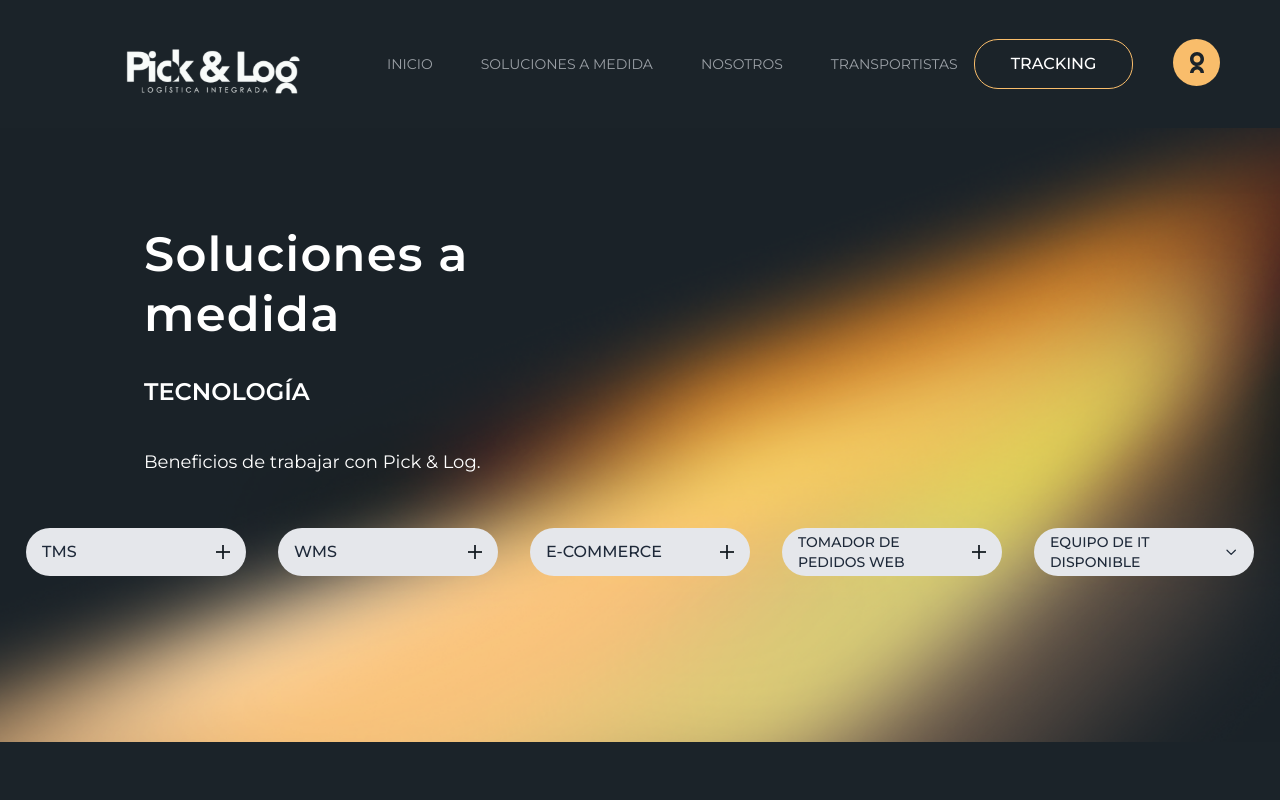
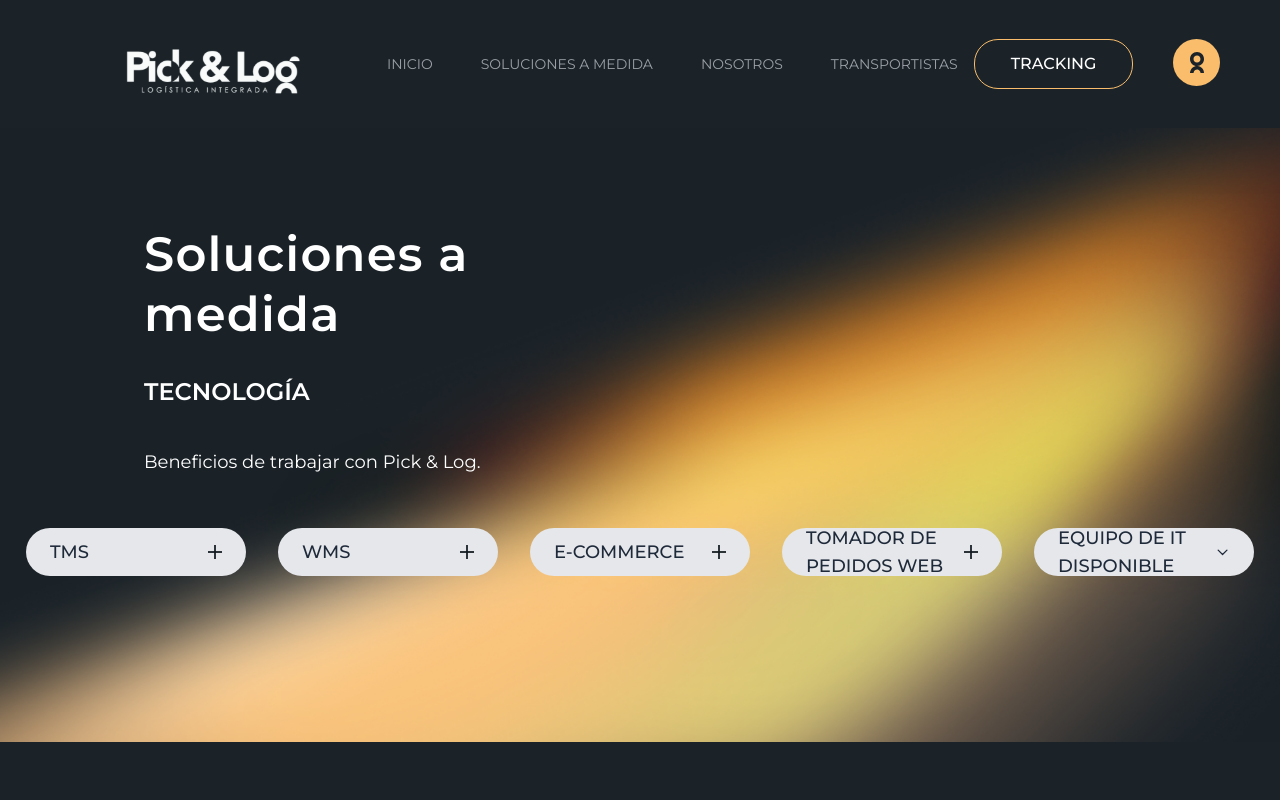
Before and after one commit to gabrieltoloza/picklogweb, a Nuxt app: page /soluciones in a window 1280 px wide. Shown: the top 800 px of the page. Built offline with nearby package versions, Linux system fonts and the light colour scheme.

Commit message:
4to ajuste de Soluciones

```diff
--- a/app/components/Soluciones/DropdownSolutions.vue
+++ b/app/components/Soluciones/DropdownSolutions.vue
@@ -1,39 +1,48 @@
 <template>
     <div class="w-full bg-transparent text-white flex flex-wrap justify-center items-start gap-6 sm:gap-8 pb-40">
 
-
         <!-- Botón 1 -->
         <div class="dropdown dropdown-hover relative">
-            <div tabindex="0" role="button" class="w-[180px] sm:w-[220px] h-[48px] rounded-[36px] py-4 px-4 flex items-center justify-between
-               bg-gray-200 text-gray-800 hover:bg-[#F9BD6B] hover:text-gray-800 transition-all duration-300">
-                <span class="font-medium text-sm sm:text-base">TMS</span>
+            <div tabindex="0" role="button"
+                class="w-[180px] sm:w-[220px] 2xl:w-[320px]
+                       h-[48px] 2xl:h-[72px]
+                       rounded-[36px] py-4 px-4 xl:py-5 xl:px-6 flex items-center justify-between
+                       bg-gray-200 text-gray-800 hover:bg-[#F9BD6B] hover:text-gray-800 transition-all duration-300">
+                <span class="font-medium text-sm sm:text-base xl:text-lg 2xl:text-xl">TMS</span>
                 <svg width="14" height="14" viewBox="0 0 16 16" fill="none" xmlns="http://www.w3.org/2000/svg">
                     <path d="M0 8H16" stroke="#121A1F" stroke-width="2" />
                     <path d="M8 16L8 0" stroke="#121A1F" stroke-width="2" />
                 </svg>
             </div>
-            <ul tabindex="0" class="dropdown-button dropdown-content menu absolute left-0 top-full bg-transparent rounded-[14px] z-10
-               w-[180px] sm:w-[220px] p-2 mt-3 shadow-lg border border-gray-400">
-                <p class="text-white text-sm sm:text-base p-4 sm:p-5">
+            <ul tabindex="0"
+                class="dropdown-button dropdown-content menu absolute left-0 top-full bg-transparent rounded-[14px] z-10
+                       w-[180px] sm:w-[220px] 2xl:w-[320px]
+                       p-2 sm:p-3 md:p-4 xl:p-6 2xl:p-7 mt-3 shadow-lg border border-gray-400">
+                <p class="text-white text-sm sm:text-base xl:text-lg 2xl:text-xl p-4 sm:p-5 xl:p-6 2xl:p-7">
                     Dashboard para monitorear el estado de los pedidos en tiempo real.
                 </p>
             </ul>
         </div>
 
-
+        <!-- Repite lo mismo para los demás botones -->
         <!-- Botón 2 -->
         <div class="dropdown dropdown-hover">
-            <div tabindex="0" role="button" class="w-[180px] sm:w-[220px] h-[48px] rounded-[36px] py-4 px-4 flex items-center justify-between
-               bg-gray-200 text-gray-800 hover:bg-[#F9BD6B] hover:text-gray-800 transition-all duration-300">
-                <span class="font-medium text-sm sm:text-base">WMS</span>
+            <div tabindex="0" role="button"
+                class="w-[180px] sm:w-[220px] 2xl:w-[320px]
+                       h-[48px] 2xl:h-[72px]
+                       rounded-[36px] py-4 px-4 xl:py-5 xl:px-6 flex items-center justify-between
+                       bg-gray-200 text-gray-800 hover:bg-[#F9BD6B] hover:text-gray-800 transition-all duration-300">
+                <span class="font-medium text-sm sm:text-base xl:text-lg 2xl:text-xl">WMS</span>
                 <svg width="14" height="14" viewBox="0 0 16 16" fill="none" xmlns="http://www.w3.org/2000/svg">
                     <path d="M0 8H16" stroke="#121A1F" stroke-width="2" />
                     <path d="M8 16L8 0" stroke="#121A1F" stroke-width="2" />
                 </svg>
             </div>
-            <ul tabindex="0" class="dropdown-button dropdown-content menu absolute left-0 top-full bg-transparent rounded-[14px] z-10
-               w-[180px] sm:w-[220px] p-2 mt-3 shadow-lg border border-gray-400">
-                <p class="text-white text-sm sm:text-base p-4 sm:p-5">
+            <ul tabindex="0"
+                class="dropdown-button dropdown-content menu absolute left-0 top-full bg-transparent rounded-[14px] z-10
+                       w-[180px] sm:w-[220px] 2xl:w-[320px]
+                       p-2 sm:p-3 md:p-4 xl:p-6 2xl:p-7 mt-3 shadow-lg border border-gray-400">
+                <p class="text-white text-sm sm:text-base xl:text-lg 2xl:text-xl p-4 sm:p-5 xl:p-6 2xl:p-7">
                     Trazabilidad en línea las 24 horas, los 365 días del año.
                     Seguimiento de inventario en tiempo real para reponer a tiempo y evitar quiebres de stock.
                 </p>
@@ -42,17 +51,22 @@
 
         <!-- Botón 3 -->
         <div class="dropdown dropdown-hover">
-            <div tabindex="0" role="button" class="w-[180px] sm:w-[220px] h-[48px] rounded-[36px] py-4 px-4 flex items-center justify-between
-               bg-gray-200 text-gray-800 hover:bg-[#F9BD6B] hover:text-gray-800 transition-all duration-300">
-                <span class="font-medium text-sm sm:text-base">E-COMMERCE</span>
+            <div tabindex="0" role="button"
+                class="w-[180px] sm:w-[220px] 2xl:w-[320px]
+                       h-[48px] 2xl:h-[72px]
+                       rounded-[36px] py-4 px-4 xl:py-5 xl:px-6 flex items-center justify-between
+                       bg-gray-200 text-gray-800 hover:bg-[#F9BD6B] hover:text-gray-800 transition-all duration-300">
+                <span class="font-medium text-sm sm:text-base xl:text-lg 2xl:text-xl">E-COMMERCE</span>
                 <svg width="14" height="14" viewBox="0 0 16 16" fill="none" xmlns="http://www.w3.org/2000/svg">
                     <path d="M0 8H16" stroke="#121A1F" stroke-width="2" />
                     <path d="M8 16L8 0" stroke="#121A1F" stroke-width="2" />
                 </svg>
             </div>
-            <ul tabindex="0" class="dropdown-button dropdown-content menu absolute left-0 top-full bg-transparent rounded-[14px] z-10
-               w-[180px] sm:w-[220px] p-2 mt-3 shadow-lg border border-gray-400">
-                <p class="text-white text-sm sm:text-base p-4 sm:p-5">
+            <ul tabindex="0"
+                class="dropdown-button dropdown-content menu absolute left-0 top-full bg-transparent rounded-[14px] z-10
+                       w-[180px] sm:w-[220px] 2xl:w-[320px]
+                       p-2 sm:p-3 md:p-4 xl:p-6 2xl:p-7 mt-3 shadow-lg border border-gray-400">
+                <p class="text-white text-sm sm:text-base xl:text-lg 2xl:text-xl p-4 sm:p-5 xl:p-6 2xl:p-7">
                     Integración a medida con tu e-commerce y/o marketplace para gestionar tus ventas.
                 </p>
             </ul>
@@ -60,17 +74,22 @@
 
         <!-- Botón 4 -->
         <div class="dropdown dropdown-hover relative group">
-            <div tabindex="0" role="button" class="w-[180px] sm:w-[220px] h-[48px] rounded-[36px] py-4 px-4 flex items-center justify-between
-               bg-gray-200 text-gray-800 hover:bg-[#F9BD6B] hover:text-gray-800 transition-all duration-300">
-                <span class="w-[80%] font-medium text-sm ">TOMADOR DE PEDIDOS WEB</span>
+            <div tabindex="0" role="button"
+                class="w-[180px] sm:w-[220px] 2xl:w-[320px]
+                       h-[48px] 2xl:h-[72px]
+                       rounded-[36px] py-4 px-4 xl:py-5 xl:px-6 flex items-center justify-between
+                       bg-gray-200 text-gray-800 hover:bg-[#F9BD6B] hover:text-gray-800 transition-all duration-300">
+                <span class="w-[80%] font-medium text-sm xl:text-lg 2xl:text-xl">TOMADOR DE PEDIDOS WEB</span>
                 <svg width="14" height="14" viewBox="0 0 16 16" fill="none" xmlns="http://www.w3.org/2000/svg">
                     <path d="M0 8H16" stroke="#121A1F" stroke-width="2" />
                     <path d="M8 16L8 0" stroke="#121A1F" stroke-width="2" />
                 </svg>
             </div>
-            <ul tabindex="0" class="dropdown-button dropdown-content menu absolute left-0 top-full bg-transparent rounded-[14px] z-10
-               w-[180px] sm:w-[220px] p-2 mt-3 shadow-lg border border-gray-400">
-                <p class="text-white text-sm sm:text-base p-4 sm:p-5">
+            <ul tabindex="0"
+                class="dropdown-button dropdown-content menu absolute left-0 top-full bg-transparent rounded-[14px] z-10
+                       w-[180px] sm:w-[220px] 2xl:w-[320px]
+                       p-2 sm:p-3 md:p-4 xl:p-6 2xl:p-7 mt-3 shadow-lg border border-gray-400">
+                <p class="text-white text-sm sm:text-base xl:text-lg 2xl:text-xl p-4 sm:p-5 xl:p-6 2xl:p-7">
                     Ingresa pedidos online.
                     Desde cualquier lugar y en cualquier momento.
                 </p>
@@ -79,17 +98,22 @@
 
         <!-- Botón 5 -->
         <div class="dropdown dropdown-hover">
-            <div tabindex="0" role="button" class="w-[180px] sm:w-[220px] h-[48px] rounded-[36px] py-4 px-4 flex items-center justify-between
-               bg-gray-200 text-gray-800 hover:bg-[#F9BD6B] hover:text-gray-800 transition-all duration-300">
-                <span class="font-medium text-sm ">EQUIPO DE IT DISPONIBLE</span>
-                <svg xmlns="http://www.w3.org/2000/svg" class="h-4 w-4" fill="none" viewBox="0 0 24 24"
+            <div tabindex="0" role="button"
+                class="w-[180px] sm:w-[220px] 2xl:w-[320px]
+                       h-[48px] 2xl:h-[72px]
+                       rounded-[36px] py-4 px-4 xl:py-5 xl:px-6 flex items-center justify-between
+                       bg-gray-200 text-gray-800 hover:bg-[#F9BD6B] hover:text-gray-800 transition-all duration-300">
+                <span class="font-medium text-sm xl:text-lg 2xl:text-xl">EQUIPO DE IT DISPONIBLE</span>
+                <svg xmlns="http://www.w3.org/2000/svg" class="h-4 w-4 xl:h-6 xl:w-6" fill="none" viewBox="0 0 24 24"
                     stroke="currentColor">
                     <path stroke-linecap="round" stroke-linejoin="round" stroke-width="2" d="M19 9l-7 7-7-7" />
                 </svg>
             </div>
-            <ul tabindex="0" class="dropdown-button dropdown-content menu absolute left-0 top-full bg-transparent rounded-[14px] z-10
-               w-[180px] sm:w-[220px] p-2 mt-3 shadow-lg border border-gray-400">
-                <p class="text-white text-sm sm:text-base p-4 sm:p-5">
+            <ul tabindex="0"
+                class="dropdown-button dropdown-content menu absolute left-0 top-full bg-transparent rounded-[14px] z-10
+                       w-[180px] sm:w-[220px] 2xl:w-[320px]
+                       p-2 sm:p-3 md:p-4 xl:p-6 2xl:p-7 mt-3 shadow-lg border border-gray-400">
+                <p class="text-white text-sm sm:text-base xl:text-lg 2xl:text-xl p-4 sm:p-5 xl:p-6 2xl:p-7">
                     Soporte técnico especializado para acompañar tu operación <b>cuando lo necesites</b>.
                 </p>
             </ul>
@@ -102,11 +126,14 @@
 </script>
 
 <style scoped>
+
+
 .dropdown-button {
     position: relative;
     z-index: 1;
     border: none;
 }
+
 
 .dropdown-button::before {
     content: '';
@@ -133,4 +160,6 @@
     z-index: -1;
     pointer-events: none;
 }
+
+
 </style>
```
